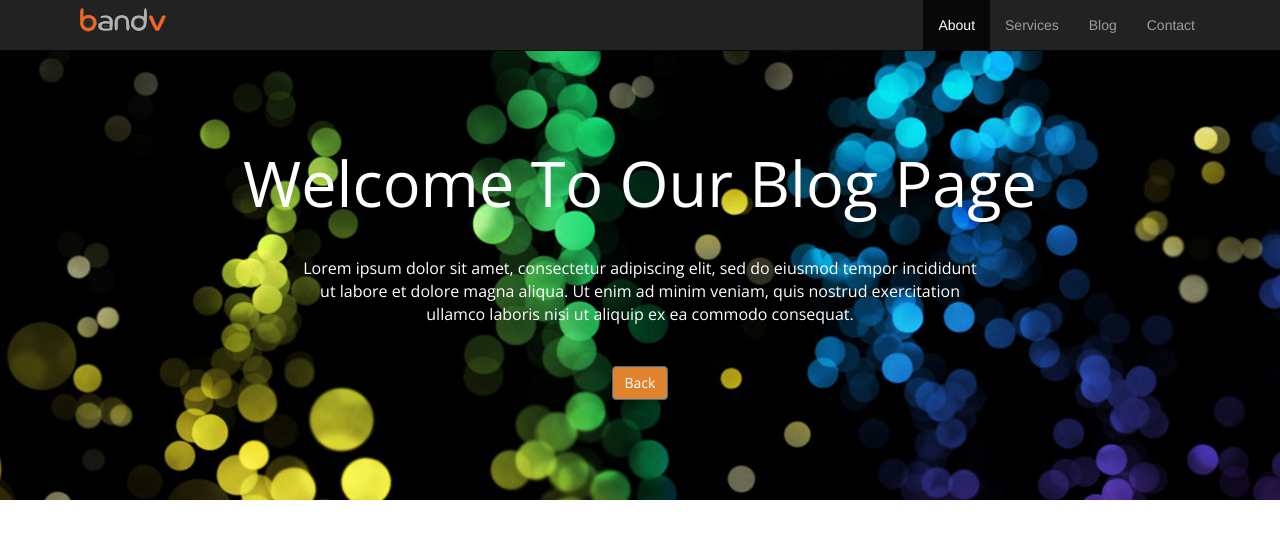
After one commit to jrose111284/bandv, a PHP site: page /blog.php in a window 1280 px wide. The commit adds this page. Shown: the top 539 px of the page. Run offline with PHP 8.4, Linux system fonts and the light colour scheme; some libraries are stand-ins or nearby versions.

Commit message:
update for heroku

```diff
--- /dev/null
+++ b/blog.php
@@ -0,0 +1,62 @@
+<!DOCTYPE html>
+
+<html lang="en">
+
+<head>
+  <meta charset="utf-8">
+  <meta http-equiv="X-UA-Compatible" content="IE=edge">
+  <meta name="viewport" content="width=device-width, initial-scale=1">
+  <title>Blog</title>
+  <link rel="stylesheet" type="text/css" href="//fonts.googleapis.com/css?family=Open+Sans" />
+  <link href="css/bootstrap.css" rel="stylesheet">
+
+  <link href="css/style.css" rel="stylesheet">
+</head>
+
+<body>
+
+  <nav class="navbar navbar-inverse navbar-fixed-top">
+    <div class="container">
+      <div class="navbar-header">
+        <button type="button" class="navbar-toggle collapsed" data-toggle="collapse" data-target="#navbar" aria-expanded="false" aria-controls="navbar">
+          <span class="sr-only">Toggle navigation</span>
+          <span class="icon-bar"></span>
+          <span class="icon-bar"></span>
+          <span class="icon-bar"></span>
+        </button>
+        <a href="index.php" class="pull-left"><img src="img/logo.png"></a>
+      </div>
+      <div id="navbar" class="collapse navbar-collapse">
+        <ul class="nav navbar-nav">
+          <li class="active"><a href="index.php">About</a></li>
+          <li><a href="services.php">Services</a></li>
+          <li><a href="blog.php">Blog</a></li>
+          <li><a href="https://www.b-v.co.uk/contact">Contact</a></li>
+        </ul>
+      </div>
+    </div>
+  </nav>
+
+  <div class="jumbotron">
+    <div class="container">
+      <div class="row">
+        <div class="col-md-12">
+          <h1>Welcome To Our Blog Page</h1>
+          <p>Lorem ipsum dolor sit amet, consectetur adipiscing elit, sed do eiusmod tempor incididunt ut labore et dolore magna aliqua. Ut enim ad minim veniam, quis nostrud exercitation ullamco laboris nisi ut aliquip ex ea commodo consequat.</p>
+          <a href="index.php" class="btn btn-primary">Back</a>
+        </div>
+      </div>
+    </div>
+  </div>
+
+  <script src="https://ajax.googleapis.com/ajax/libs/jquery/1.11.3/jquery.min.js"></script>
+  <script>
+    window.jQuery || document.write('<script src="../../assets/js/vendor/jquery.min.js"><\/script>')
+  </script>
+  <script src="../../dist/js/bootstrap.min.js"></script>
+
+  <script src="../../assets/js/ie10-viewport-bug-workaround.js"></script>
+
+
+</body>
+</html>
--- a/css/style.css
+++ b/css/style.css
@@ -56,7 +56,6 @@ html {
   opacity: 0.7;
   text-align: center;
   font-family: 'Open Sans';
-  text-align: center;
   color: black;
 }
 section {
@@ -110,8 +109,12 @@ form h1 {
   float: left;
 }
 .btn-warning {
-  /*margin-left: 40%;*/
   float: left;
+}
+.contact{
+  font-family: 'Open Sans';
+  /*vertical-align: middle;*/
+  text-align: center;
 }
 footer {
   color: white;
```
Also changed, not shown: index.php (+12 -10 lines), services.php (added, +63 -0 lines), thanks.php (+17 -3 lines).
